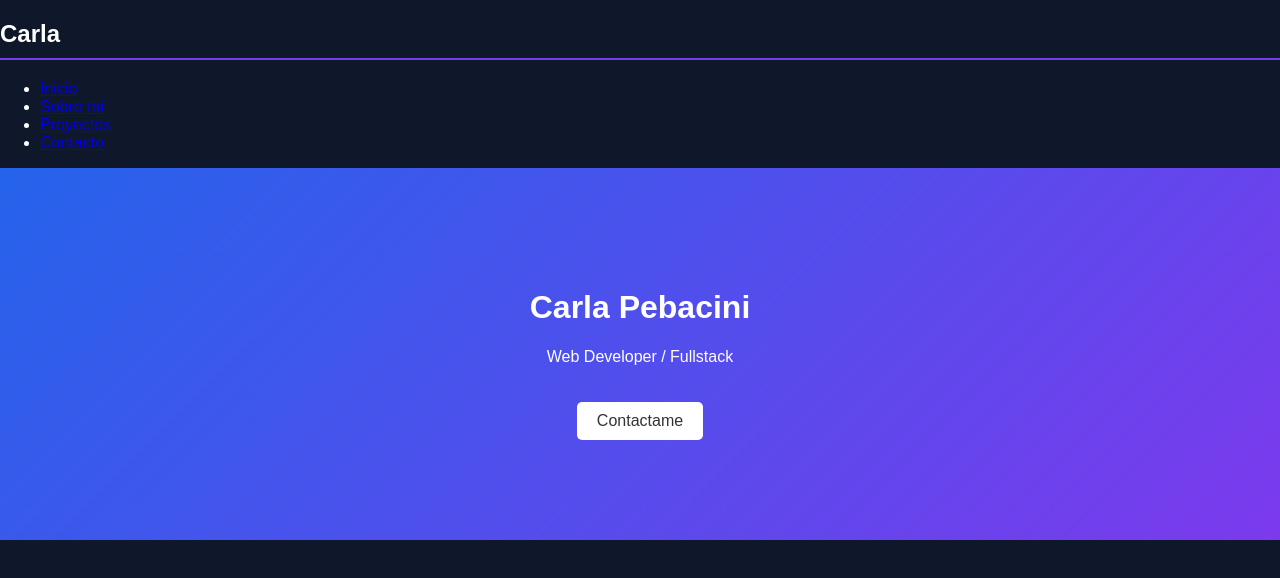
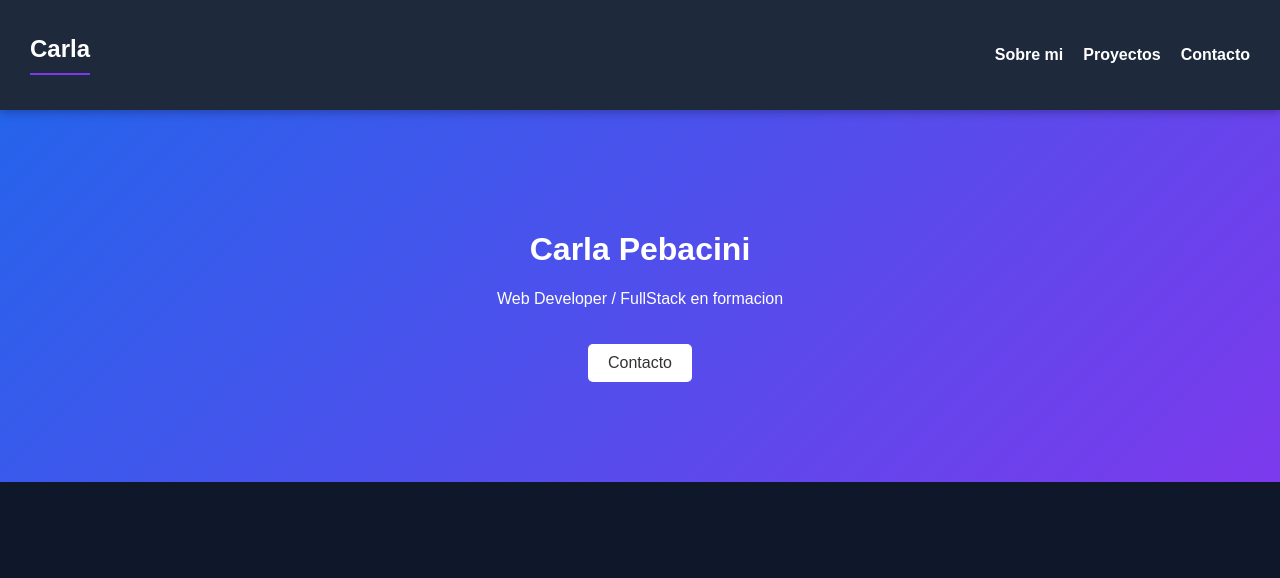
Before and after one commit to CarlaPebacini/CarlaCeleste, a website: page index.html in a window 1280 px wide. Drawn offline with Linux system fonts and the light colour scheme.

```diff
--- a/css/styles.css
+++ b/css/styles.css
@@ -3,6 +3,9 @@
     font-family: Arial, sans-serif;
     background: #0f172a;
     color: white;
+    body {
+    padding-top: 80px;
+}
 }
 
 /* HERO */
@@ -27,13 +30,45 @@
      box-shadow: 0px 10px 13px -7px #000000, 5px 5px 15px 5px rgba(0,0,0,0);
 }
 
+/*NAVBAR*/
+.navbar {
+    position: sticky;
+    top: 0;
+    left: 0;
+    background: #1e293b;
+    padding: 15px 30px;
+    box-shadow: 0 2px 10px rgba(0,0,0,0.3);
+}
 
-d
+.navbar ul {
+    list-style: none;
+    display: flex;
+    gap: 20px;
+    margin: 0;
+    padding: 0;
+}
+
+.navbar a {
+    color: white;
+    text-decoration: none;
+    font-weight: bold;
+}
+
+.navbar a:hover {
+    color: #7c3aed;
+}
+
+.navbar {
+    display: flex;
+    justify-content: space-between; /* separa nombre y menú */
+    align-items: center;
+}
+
 /* SECTIONS */
 section {
     padding: 50px 20px;
     max-width: 900px;
-    margin: auto;
+    margin: 0 auto;
 }
 
 h2 {
--- a/index.html
+++ b/index.html
@@ -1,13 +1,16 @@
 <!DOCTYPE html>
 <html lang="es">
+
+<head>
 <link rel="stylesheet" href="css/styles.css">
+<script src="js/script.js"></script>
+</head>
 
 <body>
 
   <nav class="navbar">
-    <h2>Carla</h2>
+    <h2><a href="index.html" >Carla</a></h2>
     <ul>
-      <li><a href="index.html">Inicio</a></li>
       <li><a href="pages/about.html">Sobre mi</a></li>
       <li><a href="pages/projects.html">Proyectos</a></li>
       <li><a href="pages/contact.html">Contacto</a></li>
@@ -16,8 +19,8 @@
 
 <header class="hero">
     <h1>Carla Pebacini</h1>
-    <p>Web Developer / Fullstack </p>
-    <a href="#contact" class="btn">Contactame</a>
+    <p>Web Developer / FullStack en formacion </p>
+    <a href="pages/contact.html" class="btn">Contacto</a>
 </header>
 
 
--- a/package.json
+++ b/package.json
@@ -4,7 +4,7 @@
   "description": "",
   "main": "index.js",
   "scripts": {
-     "dev": "live-server"
+    "dev": "live-server"
   },
   "repository": {
     "type": "git",
@@ -20,5 +20,8 @@
   "homepage": "https://github.com/CarlaPebacini/CarlaCeleste#readme",
   "devDependencies": {
     "live-server": "^1.2.2"
+  },
+  "dependencies": {
+    "bootstrap": "^5.3.8"
   }
 }
```
Also changed, not shown: pages/about.html (+6 -1 lines), pages/contact.html (+1 -1 lines), pages/projects.html (+1 -1 lines), 2 other files.
